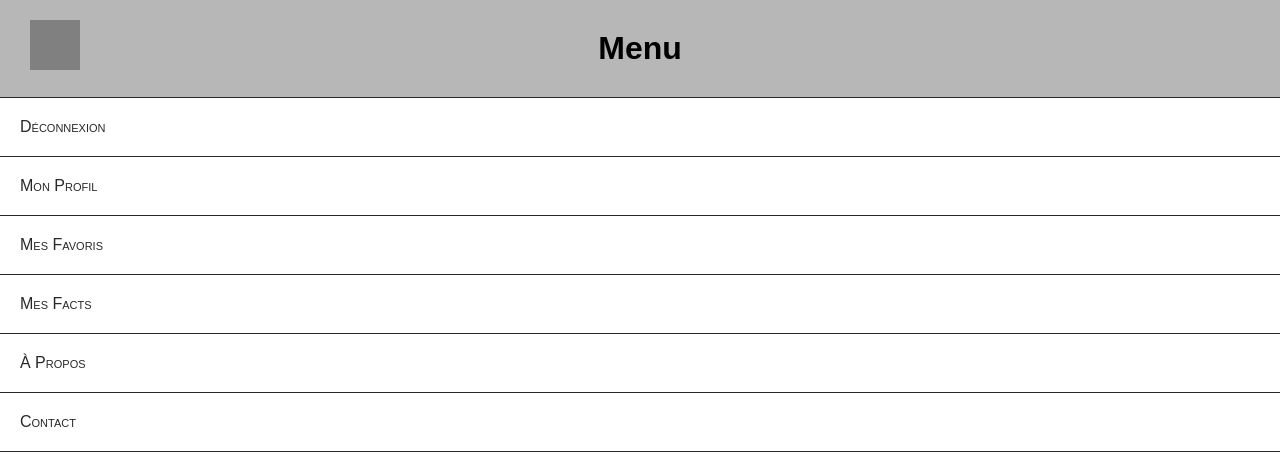
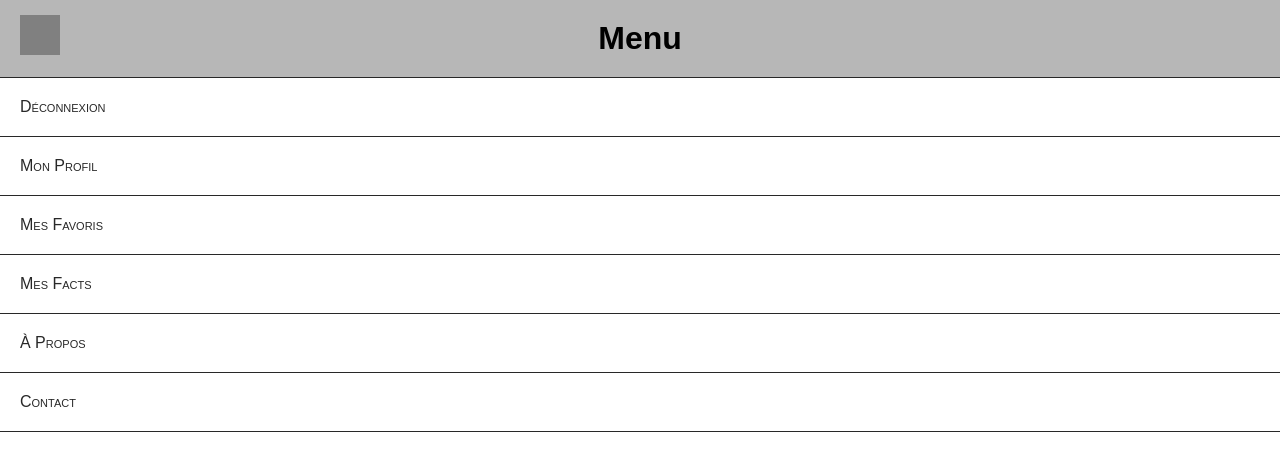
Before and after one commit to OliviaPaquay/rebootfactoryfunfact, a plain HTML site: page menu.html in a window 1280 px wide. Drawn offline with Linux system fonts and the light colour scheme.

Commit message:
adapt's adapt

```diff
--- a/_styles/styles.css
+++ b/_styles/styles.css
@@ -13,16 +13,16 @@ header {
 
 header h1 {
 	margin: 0;
-	padding: 30px;
+	padding: 20px;
 }
 
 .home {
-	height: 50px;
-	width: 50px;
+	height: 40px;
+	width: 40px;
 	background: grey;
 	position: fixed;
-	top: 20px;
-	left: 30px;
+	top: 15px;
+	left: 20px;
 }
 
 nav ul {
```
